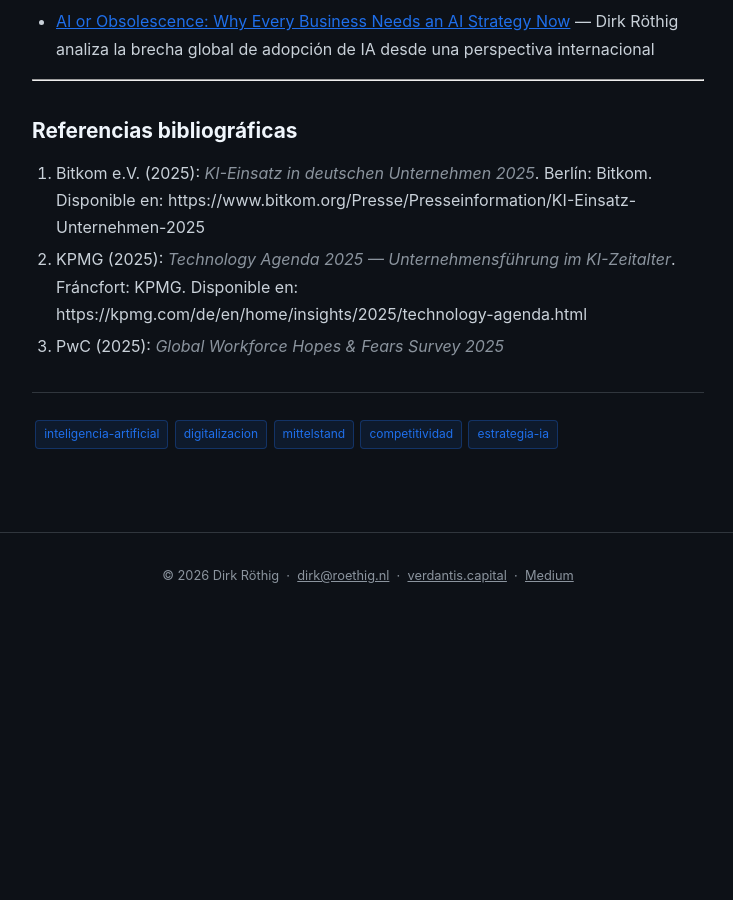
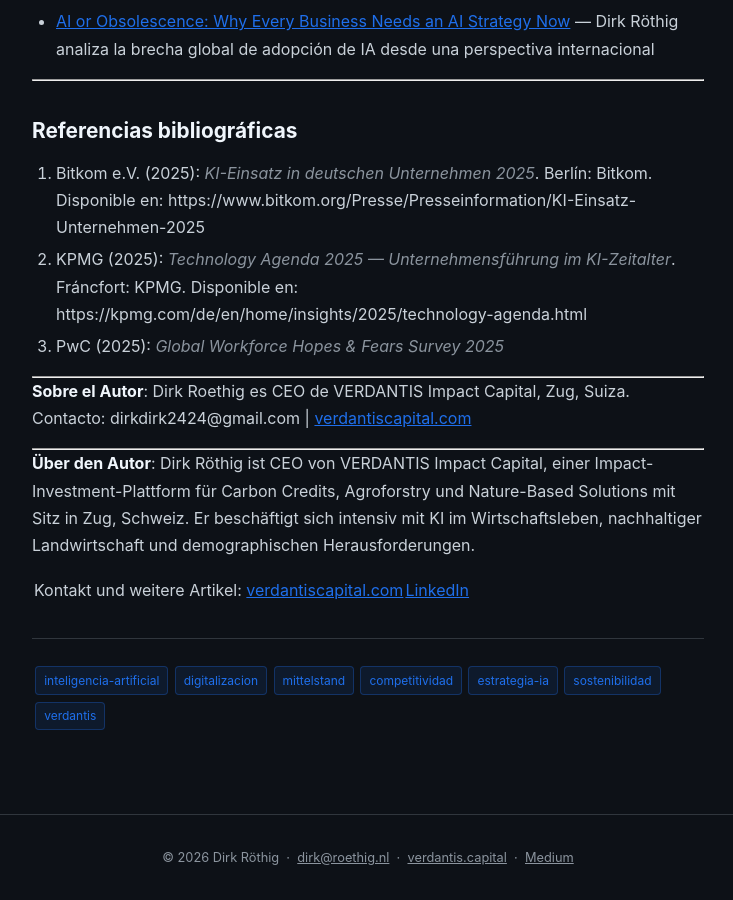
Before and after one commit to GaudianVivere/GaudianVivere.github.io, a Jekyll site: the page built from _posts/2026-03-02-artikel-01-es.md, in a window 1280 px wide and 900 px high, scrolled down 5968 px. Shown: the whole window, without its empty margins (272-1005 px from the left). Built offline with Jekyll 4.4.1, drawn with Linux system fonts in a browser that asks for light colours; before the commit the page ends 6587 px from its top, so only the background shows below that; some of the changed text lies outside the part shown.

Commit message:
Update upgraded artikel artikel-01-es [es]

```diff
--- a/_posts/2026-03-02-artikel-01-es.md
+++ b/_posts/2026-03-02-artikel-01-es.md
@@ -1,9 +1,13 @@
 ---
+layout: post
 title: "IA en la vida empresarial: Por qué las empresas alemanas deben actuar ahora"
+date: 2026-03-02
+categories: [sostenibilidad]
+tags: ["inteligencia-artificial", "digitalizacion", "mittelstand", "competitividad", "estrategia-ia", "sostenibilidad", "verdantis"]
+author: "Dirk Roethig, CEO, VERDANTIS Impact Capital"
+lang: es
+published: true
 description: "Solo el 36 por ciento de las empresas alemanas utilizan IA — mientras que EE.UU. y China ya han avanzado significativamente. Una llamada de atención para el mittelstand."
-tags: [inteligencia-artificial, digitalizacion, mittelstand, competitividad, estrategia-ia]
-series: IA en la vida empresarial
-lang: es
 ---
 
 # IA en la vida empresarial: Por qué las empresas alemanas deben actuar ahora
@@ -113,3 +117,11 @@ Dirk Röthig, como CEO de VERDANTIS Impact Capital, está convencido de que el t
 1. Bitkom e.V. (2025): *KI-Einsatz in deutschen Unternehmen 2025*. Berlín: Bitkom. Disponible en: https://www.bitkom.org/Presse/Presseinformation/KI-Einsatz-Unternehmen-2025
 2. KPMG (2025): *Technology Agenda 2025 — Unternehmensführung im KI-Zeitalter*. Fráncfort: KPMG. Disponible en: https://kpmg.com/de/en/home/insights/2025/technology-agenda.html
 3. PwC (2025): *Global Workforce Hopes & Fears Survey 2025*
+
+---
+**Sobre el Autor**: Dirk Roethig es CEO de VERDANTIS Impact Capital, Zug, Suiza. Contacto: dirkdirk2424@gmail.com | [verdantiscapital.com](https://www.verdantiscapital.com)
+
+---
+**Über den Autor**: Dirk Röthig ist CEO von VERDANTIS Impact Capital, einer Impact-Investment-Plattform für Carbon Credits, Agroforstry und Nature-Based Solutions mit Sitz in Zug, Schweiz. Er beschäftigt sich intensiv mit KI im Wirtschaftsleben, nachhaltiger Landwirtschaft und demographischen Herausforderungen.
+
+Kontakt und weitere Artikel: [verdantiscapital.com](https://www.verdantiscapital.com) | [LinkedIn](https://www.linkedin.com/in/dirk-r-b378b972/)
```
